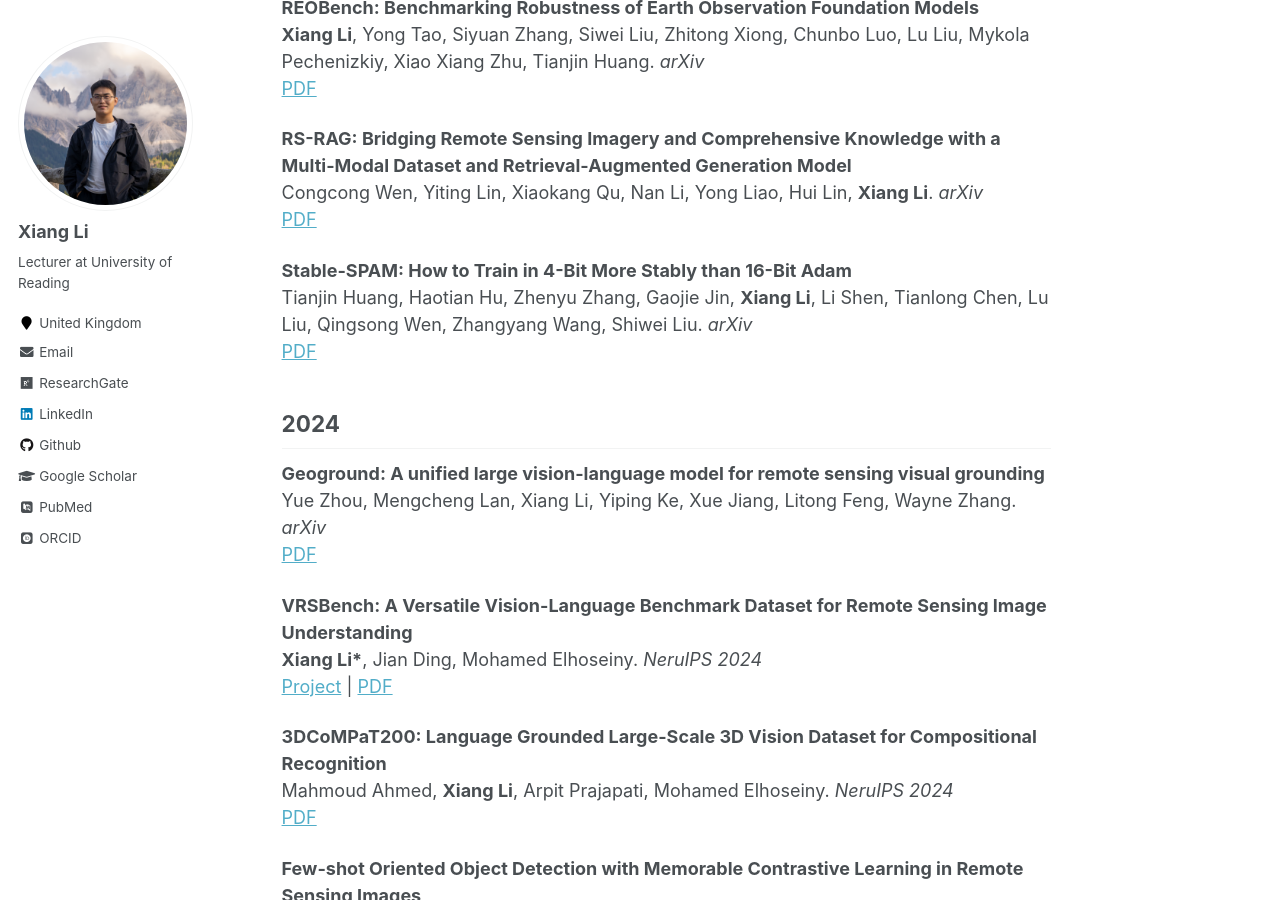
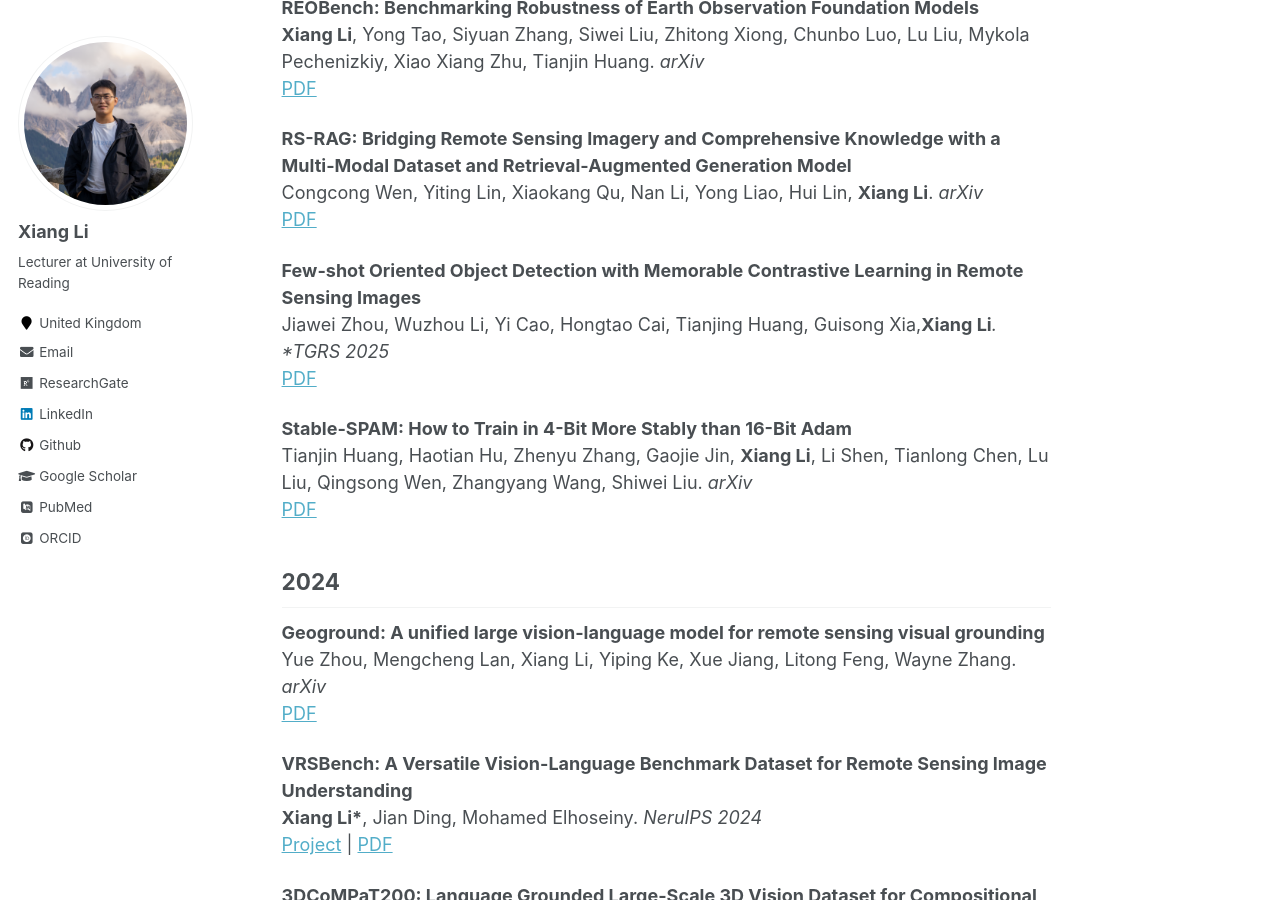
Before and after one commit to lx709/lx709.github.io, a Jekyll site: the page built from _pages/publications.md, in a window 1280 px wide and 900 px high, scrolled down 339 px. Built offline with Jekyll 4.4.1, drawn with Linux system fonts in a browser that asks for light colours; some web fonts are replaced.

Commit message:
Update publications.md

```diff
--- a/_pages/publications.md
+++ b/_pages/publications.md
@@ -21,6 +21,7 @@ author_profile: true
   </div>
 
   <div class="publications-content" markdown="1">
+
 ## 2025
 **REOBench: Benchmarking Robustness of Earth Observation Foundation Models**<br>
 **Xiang Li**, Yong Tao, Siyuan Zhang, Siwei Liu, Zhitong Xiong, Chunbo Luo, Lu Liu, Mykola Pechenizkiy, Xiao Xiang Zhu, Tianjin Huang. *arXiv*<br>
@@ -30,9 +31,15 @@ author_profile: true
 Congcong Wen, Yiting Lin, Xiaokang Qu, Nan Li, Yong Liao, Hui Lin, **Xiang Li**. *arXiv*<br>
 [PDF](https://arxiv.org/pdf/2504.04988)
 
+**Few-shot Oriented Object Detection with Memorable Contrastive Learning in Remote Sensing Images**<br>
+Jiawei Zhou, Wuzhou Li, Yi Cao, Hongtao Cai, Tianjing Huang, Guisong Xia,**Xiang Li***. *TGRS 2025*<br>
+[PDF]([https://arxiv.org/pdf/2502.17055](https://arxiv.org/abs/2403.13375))
+
+
 **Stable-SPAM: How to Train in 4-Bit More Stably than 16-Bit Adam**<br>
 Tianjin Huang, Haotian Hu, Zhenyu Zhang, Gaojie Jin, **Xiang Li**, Li Shen, Tianlong Chen, Lu Liu, Qingsong Wen, Zhangyang Wang, Shiwei Liu. *arXiv*<br>
 [PDF](https://arxiv.org/pdf/2502.17055)
+
 
 ## 2024
 **Geoground: A unified large vision-language model for remote sensing visual grounding**<br>
```
